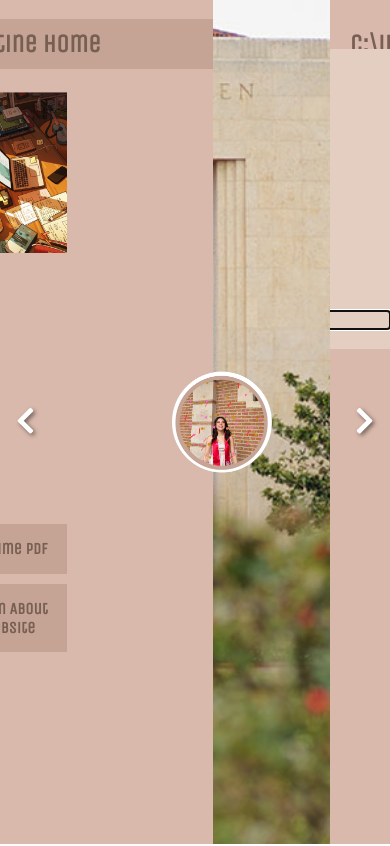
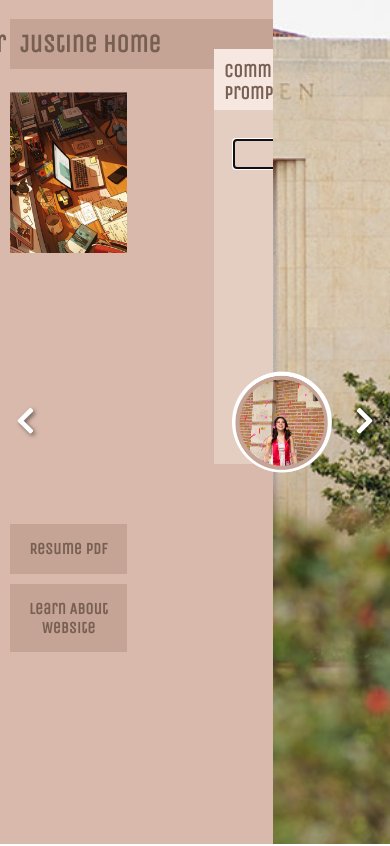
Before and after one commit to justinetrann/portfolio, a React (Create React App) app in the folder portfolio/: page / in a window 390 px wide. Shown: the top 846 px of the page. Built offline with nearby package versions, Linux system fonts and the light colour scheme.

Commit message:
cmd prompt style fixed

```diff
--- a/portfolio/src/cmdPrompt.css
+++ b/portfolio/src/cmdPrompt.css
@@ -1,27 +1,49 @@
-@import url('https://fonts.googleapis.com/css2?family=Unica+One&display=swap');
+.stylecmdprompt {
+    background-color: #F6E7E1;
+    padding: 1px 0 0 0;
+    width: 47%;
+    margin-left: 27%;
+    max-height: 600px; /* Increased to provide more space */
+    overflow: hidden;
+}
 
-.cmdPrompt {
+.stylecmdprompt > h3 {
+    margin: 10px 0 6px 10px;
+}
+
+.cmdPromptContainer {
     background-color: #E4CEC1;
     color: #383838;
-    padding: 20px;
+    padding: 10px;
     font-family: 'Unica One', sans-serif;
     line-height: 1.2;
-    width: 46%;
-    min-height: 300px;
-    margin-top: -3px;
-    margin-left: 58vh;
+    min-height: 515px;
+    max-height: 515px;
     display: flex;
     flex-direction: column;
     justify-content: space-between;
+    overflow: hidden;
+}
+
+.cmdPrompt {
+    margin-top: 10px;
 }
 
 .cmdOutput {
     white-space: pre-line;
-    overflow-y: auto;
+    overflow-y: scroll;
+    max-height: 400px; /* Keeps internal scrolling */
+    -ms-overflow-style: none;  /* IE and Edge */
+    scrollbar-width: none;  /* Firefox */
+}
+
+.cmdOutput::-webkit-scrollbar {
+    display: none; /* Chrome, Safari, Opera */
 }
 
 .cmdInput {
     width: 98%;
+    padding: 6px;
     background-color: #E4CEC1;
     color: #383838;
     border: none;
@@ -31,8 +53,11 @@
 }
 
 @media (max-width: 768px) {
-    .cmdPrompt{
-        margin-top: -3px;
-        margin-left: 24vh;
+    .cmdPromptContainer {
+        width: auto;
+        margin-left: 0;
+        padding: 20px;
+        min-height: 354px;
+        max-height: 354px;
     }
-  }
+}
--- a/portfolio/src/cmdPrompt.js
+++ b/portfolio/src/cmdPrompt.js
@@ -25,6 +25,9 @@ const CommandPrompt = () => {
     };
 
     return (
+        <div className='stylecmdprompt'>
+            <h3 className="centerTitle">Command Prompt</h3>
+            <div className="cmdPromptContainer">
                 <div className="cmdPrompt">
                     <div className="cmdOutput">
                         {output.map((line, index) => (
@@ -40,6 +43,8 @@ const CommandPrompt = () => {
                         autoFocus
                     />
                 </div>
+            </div>
+        </div>
     );
 };
 
```
Lines whose indentation alone changed are shown as unchanged.
